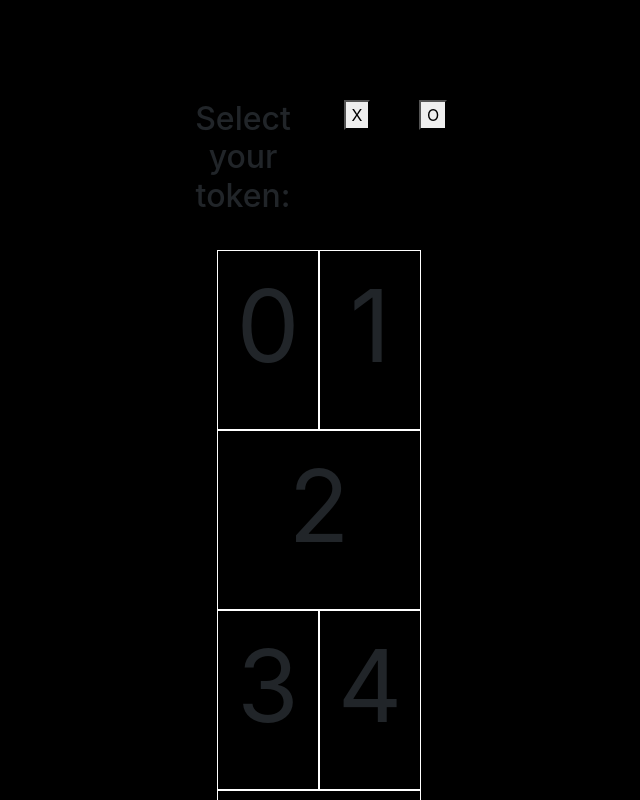
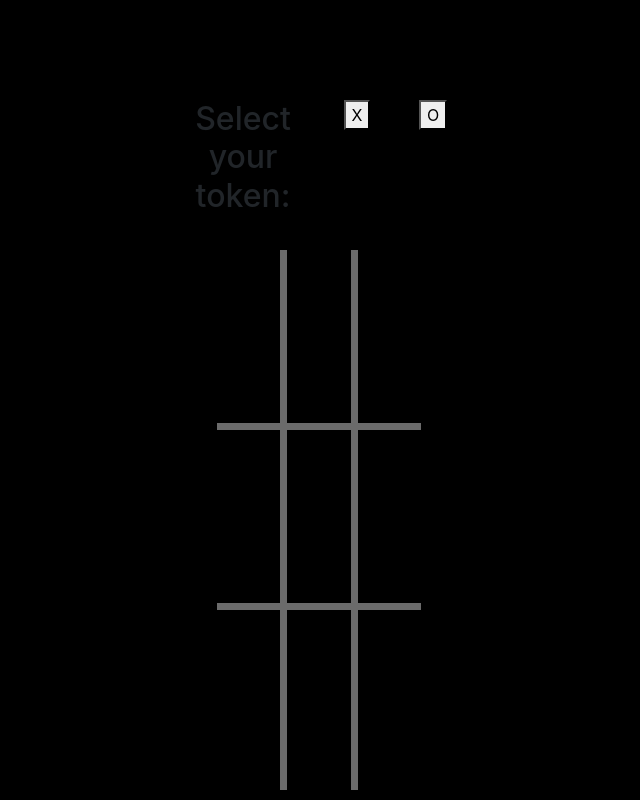
Before and after one commit to huasmc/test, a React (Create React App) app: page / in a window 1280 px wide. Shown: the top 800 px of the page, without its empty margins (321-961 px from the left). Built offline with nearby package versions, Linux system fonts and the light colour scheme.

Commit message:
style: board

```diff
--- a/src/components/board.css
+++ b/src/components/board.css
@@ -1,7 +1,32 @@
 .cell {
-  border: 1px solid white;
   height: 180px;
   width: 180px;
+}
+
+.cell2 {
+  border-bottom: 7px solid rgb(107, 107, 107);
+}
+
+.cell1 {
+  border-right: 7px solid rgb(107, 107, 107);
+  border-bottom: 7px solid rgb(107, 107, 107);
+}
+
+.cell0 {
+  border-right: 7px solid rgb(107, 107, 107);
+  border-bottom: 7px solid rgb(107, 107, 107);
+}
+
+.row2 > .cell0 {
+  border-bottom: 0;
+}
+
+.row2 > .cell1 {
+  border-bottom: 0;
+}
+
+.row2 > .cell2 {
+  border-bottom: 0;
 }
 
 .token {
--- a/src/components/board.tsx
+++ b/src/components/board.tsx
@@ -58,14 +58,16 @@ function Board({ playerToken }: boardProps) {
   return (
     <div className="board">
       {cells.map((row, index) => (
-        <Row key={index}>
+        <Row className={`row${index}`} key={index}>
           {row.map((cell, index) => (
             <Col
-              className="cell"
+              className={`cell cell${index}`}
               key={index}
               onClick={() => selectCell(cell, index, false)}
             >
-              <span className="text token">{cell}</span>
+              <span className="text token">
+                {typeof cell === "string" ? cell : ""}
+              </span>
             </Col>
           ))}
         </Row>
--- a/src/index.css
+++ b/src/index.css
@@ -6,6 +6,7 @@ body {
   -webkit-font-smoothing: antialiased;
   -moz-osx-font-smoothing: grayscale;
   background-color: black;
+  overflow: hidden;
 }
 
 code {
```
